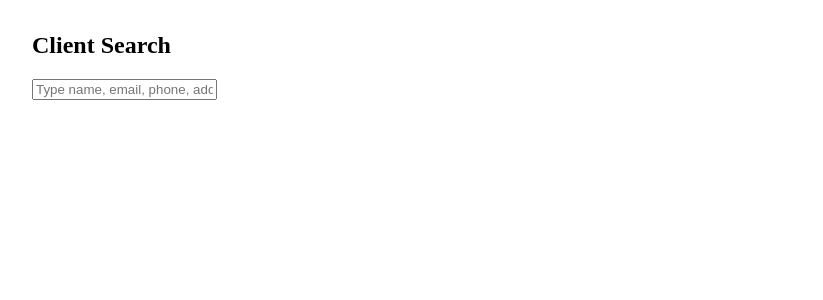
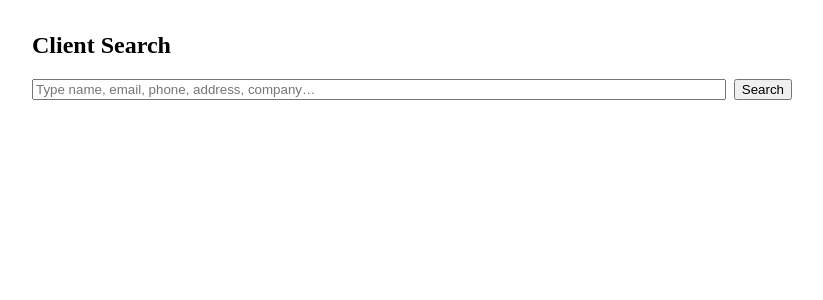
Before and after one commit to Faitltd/ZohoLLM, a SvelteKit app: page / in a window 1280 px wide. Shown: the top 300 px of the page, without its empty margins (228-1051 px from the left). Built offline with nearby package versions, Linux system fonts and the light colour scheme.

Commit message:
ui: restore search button with loading state; show result count; minor cleanup

```diff
--- a/src/routes/+page.svelte
+++ b/src/routes/+page.svelte
@@ -10,25 +10,28 @@
   let sourceDetails: Array<{ module: string; id: string; text: string; meta?: any }> = [];
   let loadingAsk = false;
 
+  let loadingSearch = false;
+
   let typingTimer: any;
   const DEBOUNCE = 200;
 
   async function searchNow() {
     if (!term.trim()) { results = []; return; }
+    loadingSearch = true;
     try {
       const r = await fetch(`/api/typeahead?term=${encodeURIComponent(term)}`);
       if (r.ok) {
         const data = await r.json();
         results = data.matches || [];
-        return;
+      } else {
+        const r2 = await fetch(`/api/search-entity?term=${encodeURIComponent(term)}&k=10`);
+        const data2 = await r2.json();
+        results = data2.matches || [];
       }
-      // Fallback if typeahead route not available in deployment
-      const r2 = await fetch(`/api/search-entity?term=${encodeURIComponent(term)}&k=10`);
-      const data2 = await r2.json();
-      results = data2.matches || [];
     } catch {
-      // Final fallback: empty results
       results = [];
+    } finally {
+      loadingSearch = false;
     }
   }
 
@@ -62,9 +65,16 @@
 
 <section class="container" style="max-width: 760px; margin: 2rem auto;">
   <h1>Client Search</h1>
-  <input placeholder="Type name, email, phone, address, company…" on:input={onType} value={term} />
+  <div style="display:flex; gap:.5rem; align-items:center;">
+    <input placeholder="Type name, email, phone, address, company…" on:input={onType} bind:value={term} style="flex:1;" />
+    <button on:click={searchNow} disabled={loadingSearch}>
+      {#if loadingSearch}Searching…{/if}
+      {#if !loadingSearch}Search{/if}
+    </button>
+  </div>
   {#if results.length}
     <h2>Matches</h2>
+    <div style="opacity:.7; font-size:.85rem; margin-bottom:.5rem;">{results.length} result{results.length===1?'':'s'}</div>
     {#each results as m}
       <button on:click={() => pick(m)} style="display:block;width:100%;text-align:left;margin:.5rem 0;padding:.75rem;border-radius:.5rem;border:1px solid #333;background:#111;">
         <strong>{m.name || m.email || m.company}</strong>
@@ -100,7 +110,7 @@
             <span style="opacity:.7">toggle</span>
           </button>
           <div class="card-body" style="padding:.5rem .75rem;" hidden>
-            {#each sourceDetails as s, i}
+            {#each sourceDetails as s}
               <div class="src" style="border:1px solid #444; border-radius:6px; padding:.5rem; margin:.5rem 0;">
                 <div style="display:flex; align-items:center; gap:.5rem;">
                   <span class="badge" style="background:#0b5; color:#fff; padding:.1rem .4rem; border-radius:999px; font-size:.75rem;">{s.module}</span>
```
